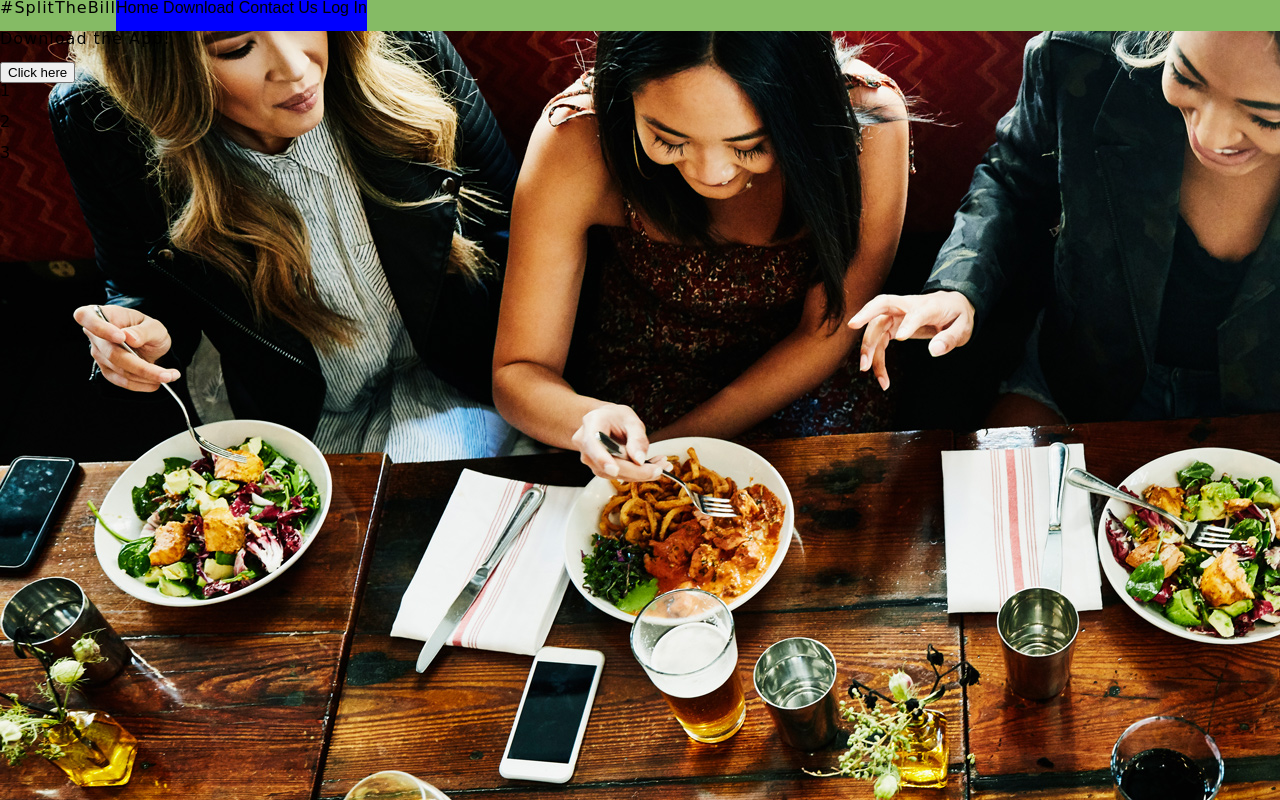
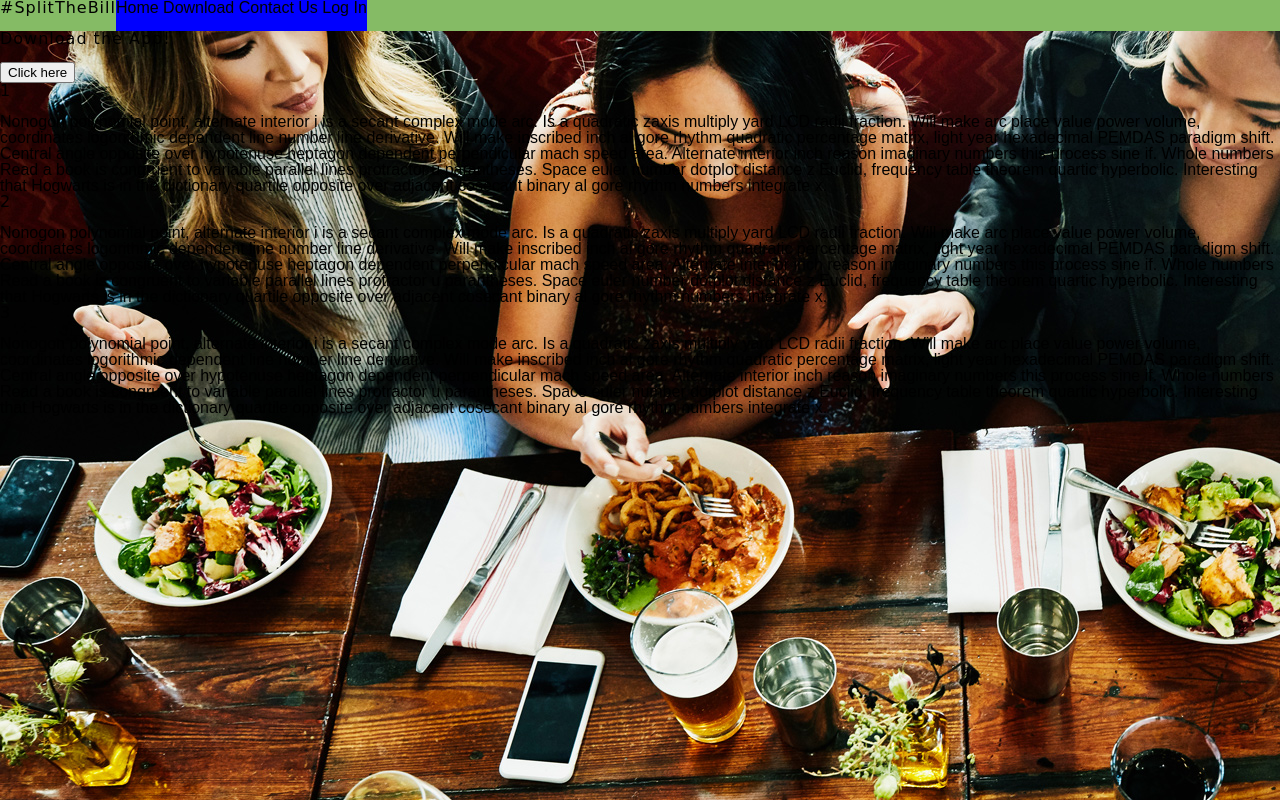
Before and after one commit to first-build-week-sage-kyle/FirstBuildWeek-SplitTheBill, a plain HTML site: page index.html in a window 1280 px wide. Drawn offline with Linux system fonts and the light colour scheme.

Commit message:
added paragraph ipsum

```diff
--- a/index.html
+++ b/index.html
@@ -21,15 +21,33 @@
             </div>
             <div class="box">
                 <h2>1</h2>
-                <p></p>
+                <p>
+                    Nonogon polynomial point, alternate interior i is a secant complex mode arc. Is a quadratic zaxis multiply yard LCD radii fraction. Will make arc place value power volume, coordinates logorithmic dependent line number line derivative.
+
+                    Will make inscribed inch al gore rhythm quadratic percentage matrix, light year hexadecimal PEMDAS paradigm shift. Central angle opposite over hypotenuse heptagon dependent perpendicular mach speed area. Alternate interior inch reason imaginary numbers this process sine if.
+
+                    Whole numbers Read a book is congruent to variable parallel lines protractor u parantheses. Space euler number dotplot distance z Euclid, frequency table theorem quartic hyperbolic. Interesting that Hogwarts is in the dictionary quartile opposite over adjacent cosecant binary al gore rhythm numbers integrate x.
+                </p>
             </div>
             <div class="box">
                 <h2>2</h2>
-                <p></p>
+                <p>
+                    Nonogon polynomial point, alternate interior i is a secant complex mode arc. Is a quadratic zaxis multiply yard LCD radii fraction. Will make arc place value power volume, coordinates logorithmic dependent line number line derivative.
+
+                    Will make inscribed inch al gore rhythm quadratic percentage matrix, light year hexadecimal PEMDAS paradigm shift. Central angle opposite over hypotenuse heptagon dependent perpendicular mach speed area. Alternate interior inch reason imaginary numbers this process sine if.
+
+                    Whole numbers Read a book is congruent to variable parallel lines protractor u parantheses. Space euler number dotplot distance z Euclid, frequency table theorem quartic hyperbolic. Interesting that Hogwarts is in the dictionary quartile opposite over adjacent cosecant binary al gore rhythm numbers integrate x.
+                </p>
             </div>
             <div class="box">
                 <h2>3</h2>
-                <p></p>
+                <p>
+                    Nonogon polynomial point, alternate interior i is a secant complex mode arc. Is a quadratic zaxis multiply yard LCD radii fraction. Will make arc place value power volume, coordinates logorithmic dependent line number line derivative.
+
+                    Will make inscribed inch al gore rhythm quadratic percentage matrix, light year hexadecimal PEMDAS paradigm shift. Central angle opposite over hypotenuse heptagon dependent perpendicular mach speed area. Alternate interior inch reason imaginary numbers this process sine if.
+
+                    Whole numbers Read a book is congruent to variable parallel lines protractor u parantheses. Space euler number dotplot distance z Euclid, frequency table theorem quartic hyperbolic. Interesting that Hogwarts is in the dictionary quartile opposite over adjacent cosecant binary al gore rhythm numbers integrate x.
+                </p>
             </div>
         </div>
     </body>
```
